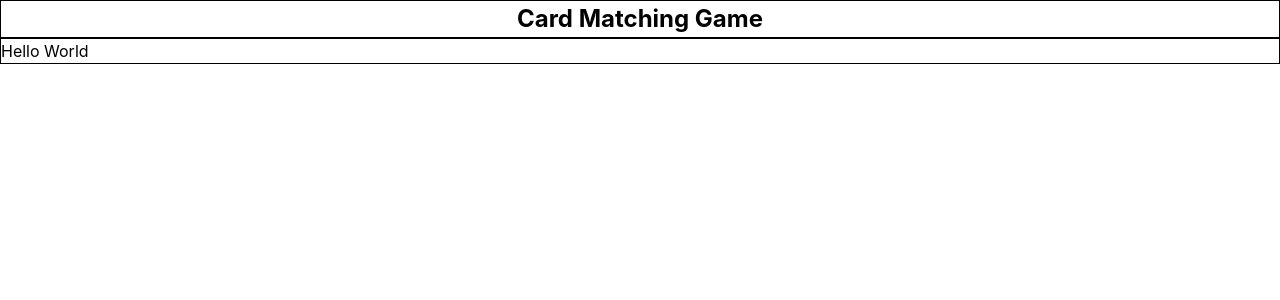
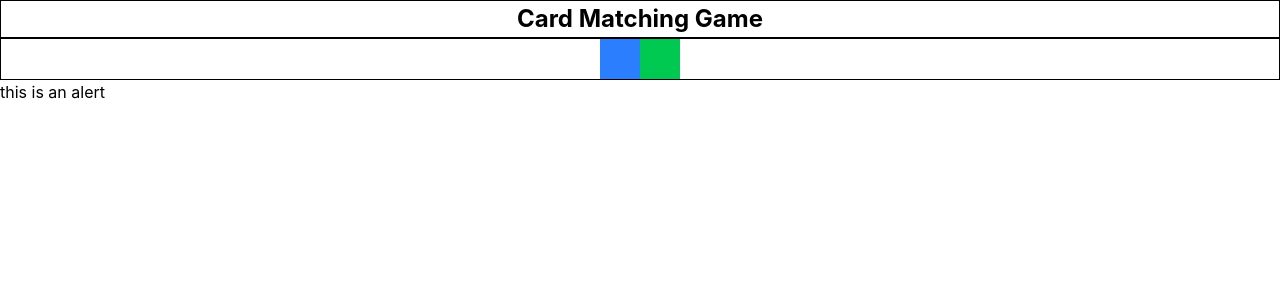
Before and after one commit to wsdwasdwawdw/cardMatch, a React (Vite) app: page / in a window 1280 px wide. Shown: the top 300 px of the page. Built offline with nearby package versions, Linux system fonts and the light colour scheme.

Commit message:
tried some things

```diff
--- a/src/Components/Container.jsx
+++ b/src/Components/Container.jsx
@@ -1,12 +1,27 @@
-import Header from "./Header"
+
 function Container(){
+    const demo = (color) => {
+        if(color === "blue"){
+            alert("div is blue");
+        }
+        else{
+            alert("div is green");
+        }
+    }
+
+    const shoot = () => {
+        alert("this is an alert");
+    }
+
     return (
         <>
-        <div className="h-full flex flex-col justify-center align-center border">
-            <h1>Hello World</h1>
-        </div>
-    </>
-    )
+            <div className="p-2 flex justify-center align-center border">
+                <div onClick={() => demo("blue")} className="h-10 w-10 bg-blue-500"></div>
+                <div onClick={() => demo("green")} className="h-10 w-10 bg-green-500"></div>
+            </div>
+            <button onClick={shoot}>this is an alert</button>
+        </>
+    );
 }
 
 export default Container;
```
